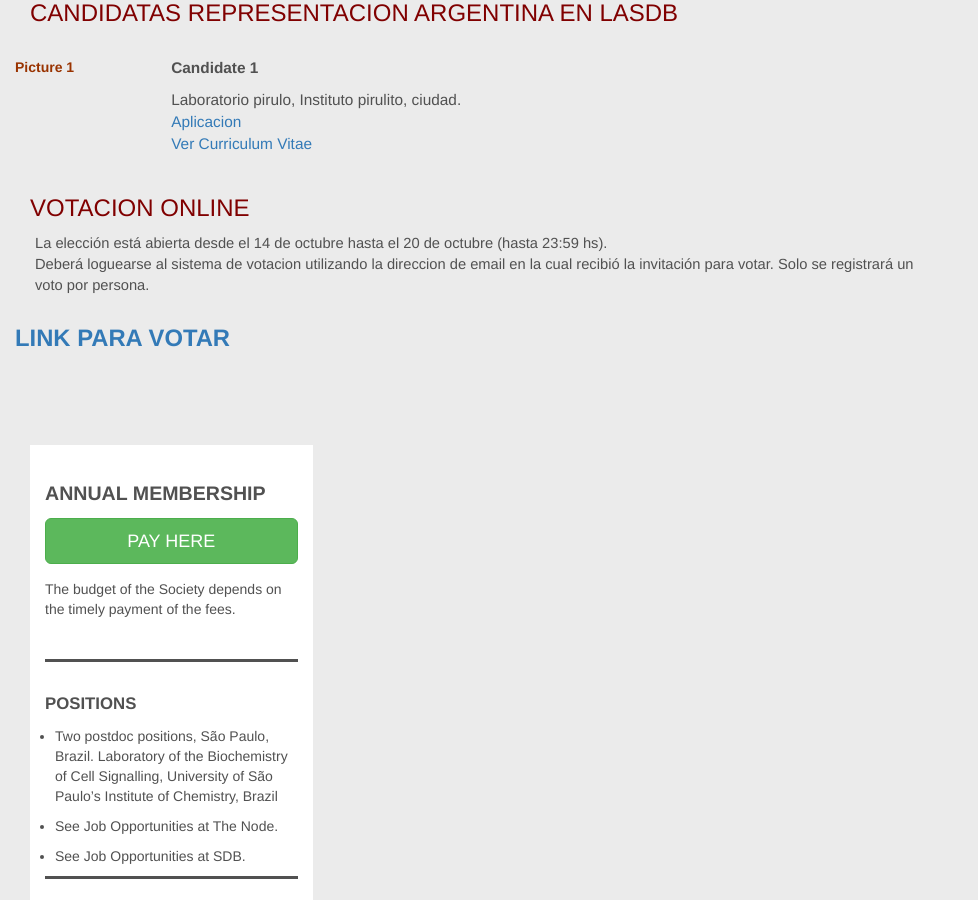
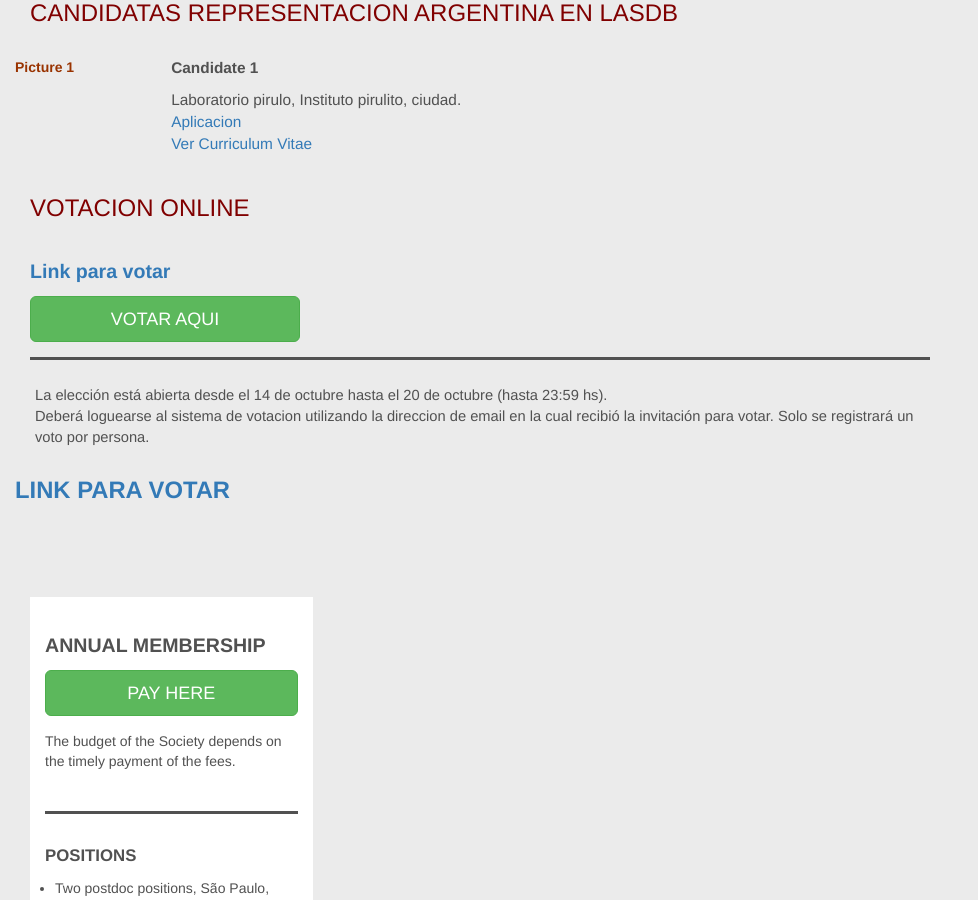
Before and after one commit to lasdb/lasdb.github.io, a Jekyll site: the page built from pages/Argentina-representante-2020.html, in a window 1280 px wide and 900 px high, scrolled down 528 px. Shown: the whole window, without its empty margins (0-978 px from the left). Built offline with Jekyll 4.4.1, drawn with Linux system fonts in a browser that asks for light colours; nearby versions of some CDN libraries.

Commit message:
Update Argentina-representante-2020.html

```diff
--- a/pages/Argentina-representante-2020.html
+++ b/pages/Argentina-representante-2020.html
@@ -35,6 +35,14 @@ layout: default
             <h3 class="meeting-title">VOTACION ONLINE</h3>
         </div>
 
+        <div class="panel-body">
+            <a href="{{site.baseurl}}/pages/ballot-Arg.html">
+                <p style="font-weight:bold; margin-top: 10px; font-size: 1.4em;">Link para votar</p>
+                <button class="btn btn-success btn-lg" style="width: 30%; margin-bottom: 15px;" > VOTAR AQUI </button>
+                <ul style="padding-left:10px; border-bottom: 3px solid #515151;"></ul>
+            </a>
+        </div>
+
         <div class="panel-body" style="padding-top:0;">
             <p style="font-weight: ; font-size: 1.05em;">La elección está abierta desde el 14 de octubre hasta el 20 de octubre (hasta 23:59 hs). <br>
             Deberá loguearse al sistema de votacion utilizando la direccion de email en la cual recibió la invitación para votar. Solo se registrará un voto por persona.
```
